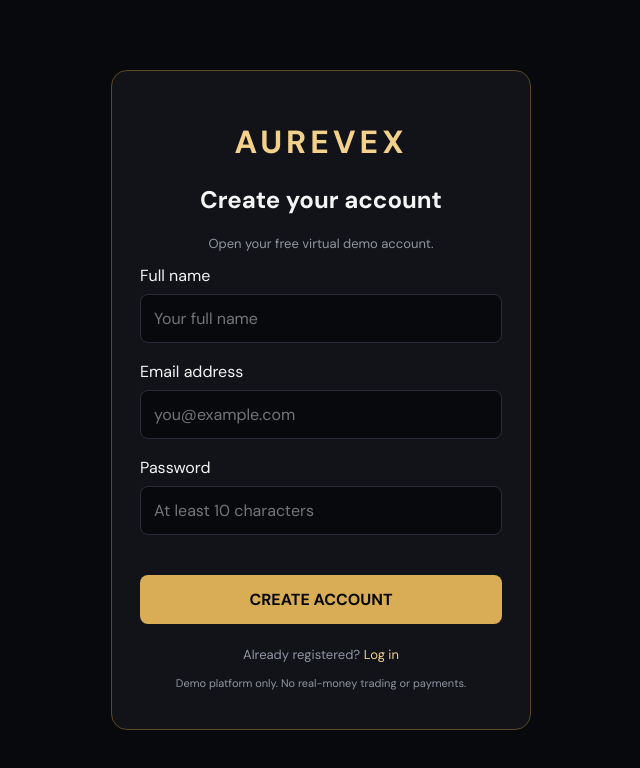
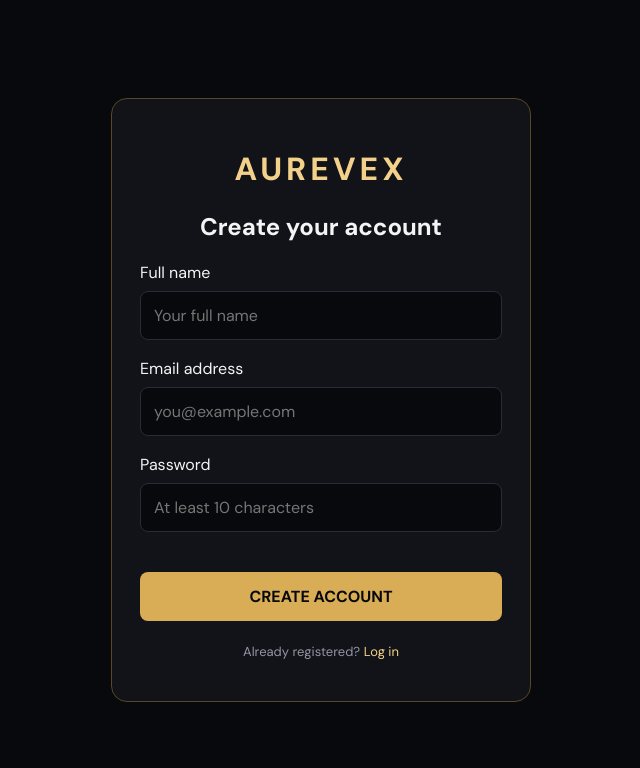
Before and after one commit to amjimmy254/aurevex, a Next.js app: page /register in a window 1280 px wide. Shown: the top 768 px of the page, without its empty margins (319-959 px from the left). Built offline with nearby package versions, Linux system fonts and the light colour scheme.

Commit message:
Update page.tsx

```diff
--- a/app/register/page.tsx
+++ b/app/register/page.tsx
@@ -72,13 +72,7 @@ export default function RegisterPage() {
           Create your account
         </h2>
 
-        <p style={{
-          color: "#9296a1",
-          textAlign: "center",
-          fontSize: 13
-        }}>
-          Open your free virtual demo account.
-        </p>
+
 
         <label>Full name</label>
         <input
@@ -148,13 +142,7 @@ export default function RegisterPage() {
           </Link>
         </p>
 
-        <p style={{
-          color: "#9296a1",
-          fontSize: 11,
-          textAlign: "center"
-        }}>
-          Demo platform only. No real-money trading or payments.
-        </p>
+
       </form>
     </main>
   );
```
